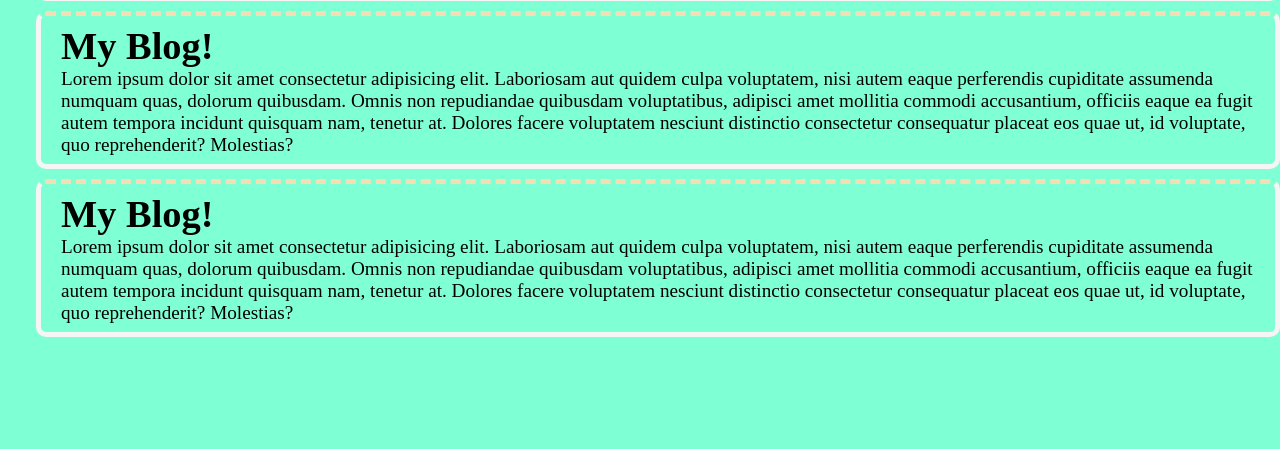
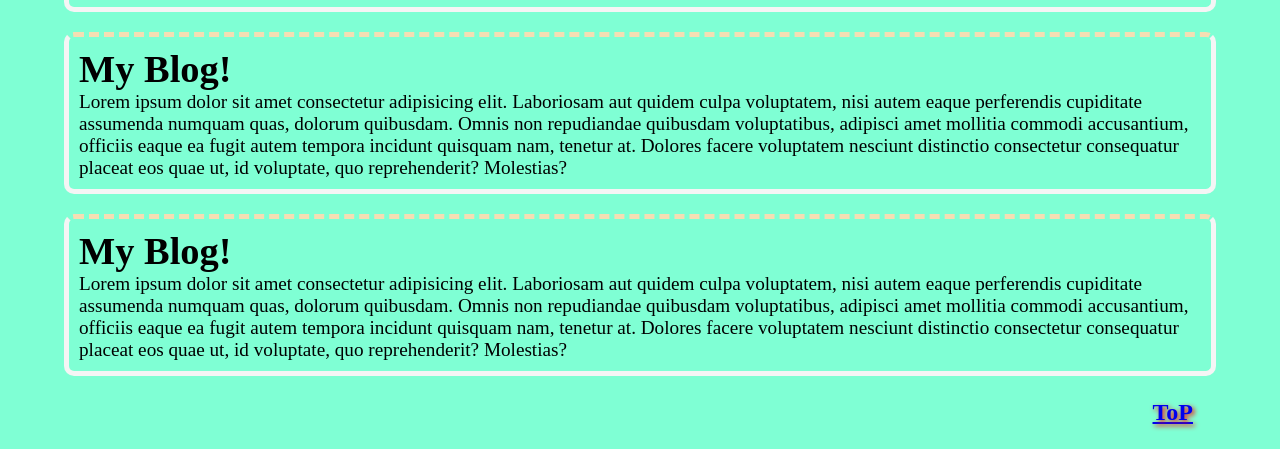
Before and after one commit to ImranSarkerWeb/testWithPH, a plain HTML site: page My Websites/index.html in a window 1280 px wide. Shown: the part 705-1154 px from the top of the page. Before the commit the page ends 1042 px from the top, so only its background shows below. Drawn offline with Linux system fonts and the light colour scheme.

Commit message:
Self link added

```diff
--- a/My Websites/css/style.css
+++ b/My Websites/css/style.css
@@ -1,12 +1,13 @@
 *{
     margin: 0;
     padding: 0;
-    margin-left: 12px;
+
 
 }
 body{
     background-color: aquamarine;
     font-size: larger;
+    margin: 0 5%;
 }
 
 ol >li {
@@ -27,9 +28,9 @@ ol >li {
 .my-blog{
     border: 5px solid whitesmoke;
     border-radius: 10px;
-    margin-top: 10px;
+    margin-top: 20px;
     border-top: 5px dashed wheat;
-    padding: 8px;
+    padding: 10px;
 }
 
 marquee{
@@ -51,8 +52,17 @@ marquee{
     background-repeat: no-repeat;
 }
 h1.welcome{
-    color:#788b00;
+    /* color:#788b00; */
     text-align: center;
     text-decoration: underline wavy greenyellow;
     text-shadow:1px 1px 2px #414909;
 }
+.top{
+    text-align: right;
+    text-decoration: none;
+    font-size: 24px;
+    font-weight: 800;
+    color: orange;
+    text-shadow: 2px 2px 5px red;
+    margin: 2%;
+}
--- a/My Websites/index.html
+++ b/My Websites/index.html
@@ -21,5 +21,8 @@
         <h1>My Blog!</h1>
         <p>Lorem ipsum dolor sit amet consectetur adipisicing elit. Laboriosam aut quidem culpa voluptatem, nisi autem eaque perferendis cupiditate assumenda numquam quas, dolorum quibusdam. Omnis non repudiandae quibusdam voluptatibus, adipisci amet mollitia commodi accusantium, officiis eaque ea fugit autem tempora incidunt quisquam nam, tenetur at. Dolores facere voluptatem nesciunt distinctio consectetur consequatur placeat eos quae ut, id voluptate, quo reprehenderit? Molestias?</p>
     </div>
+    <div class="top">
+        <a href="#" target="_top">ToP</a>
+    </div>
 </body>
 </html>
```
